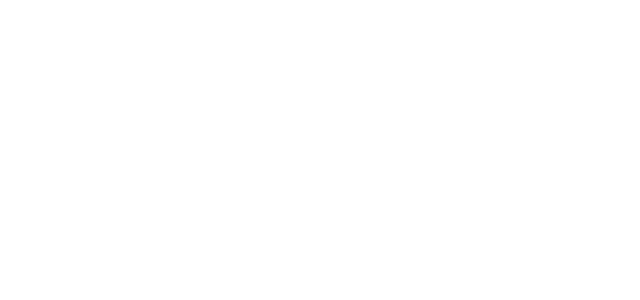
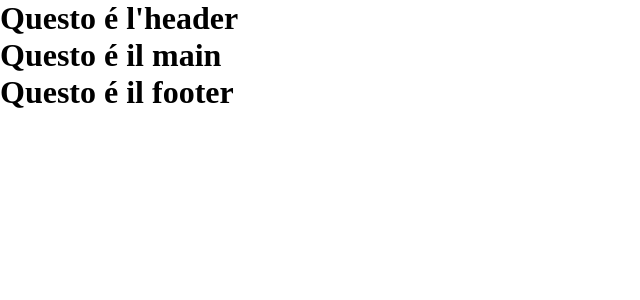
Before and after one commit to PierluigiTornesi/proj-html-vuejs, a Vue app: page / in a window 1280 px wide. Shown: the top 300 px of the page, without its empty margins (0-640 px from the left). Built offline with nearby package versions, Linux system fonts and the light colour scheme.

Commit message:
add: creazione macrostruttura e pattern colori

```diff
--- a/src/App.vue
+++ b/src/App.vue
@@ -1,8 +1,26 @@
 <script>
+import AppFooter from './components/AppFooter.vue';
+import AppHeader from './components/AppHeader.vue';
+import AppMain from './components/AppMain.vue';
+
+
+  export default{
+    data() {
+        return {};
+    },
+    components:
+    {
+      AppHeader,
+      AppMain,
+      AppFooter
+    }
+}
 </script>
 
 <template>
-
+  <AppHeader />
+  <AppMain />
+  <AppFooter />
 </template>
 
 <style lang="scss">
--- /dev/null
+++ b/src/components/AppFooter.vue
@@ -0,0 +1,21 @@
+<script>
+
+  export default{
+    data(){
+      return{
+
+      }
+    }
+  }
+</script>
+
+<template>
+  <footer>
+    <h1>Questo é il footer</h1>
+  </footer>
+</template>
+
+<style lang="scss" scoped>
+  @use "../style/partials/mixin" as *;
+    @use "../style/partials/variables" as *;
+</style>
--- /dev/null
+++ b/src/components/AppHeader.vue
@@ -0,0 +1,22 @@
+<script>
+
+  export default{
+    data(){
+      return{
+
+      }
+    }
+  }
+</script>
+
+<template>
+  <header>
+    <h1>Questo é l'header</h1>
+  </header>
+</template>
+
+<style lang="scss" scoped>
+@use "../style/partials/mixin" as *;
+@use "../style/partials/variables" as *;
+
+</style>
--- /dev/null
+++ b/src/components/AppMain.vue
@@ -0,0 +1,21 @@
+<script>
+
+  export default{
+    data(){
+      return{
+
+      }
+    }
+  }
+</script>
+
+<template>
+  <main>
+    <h1>Questo é il main</h1>
+  </main>
+</template>
+
+<style lang="scss" scoped>
+  @use "../style/partials/mixin" as *;
+    @use "../style/partials/variables" as *;
+</style>
--- a/src/style/partials/_variables.scss
+++ b/src/style/partials/_variables.scss
@@ -0,0 +1,23 @@
+//COLORS
+
+//Color cube
+$Woodsmoke: #121117;
+$White: #ffffff;
+$Abbey: #505051;
+$SilverSand: #babdbe;
+$BlueLagoon: #038483;
+$FountainBlue: #51bdbc;
+
+//Median cut
+$Shark:#202427;
+$GrayNurse:#e4eae6;
+$Gothic:#6c9b9c;
+$SmaltBlue:#5c828c;
+$Bazaar:#947474;
+
+//Material design
+$Elm:#1a948f;
+$ShuttleGray:#5e6063;
+$Atoll:#097a7c;
+$EbonyClay:#24343c;
+$Bermuda:#7ed5d5;
```
